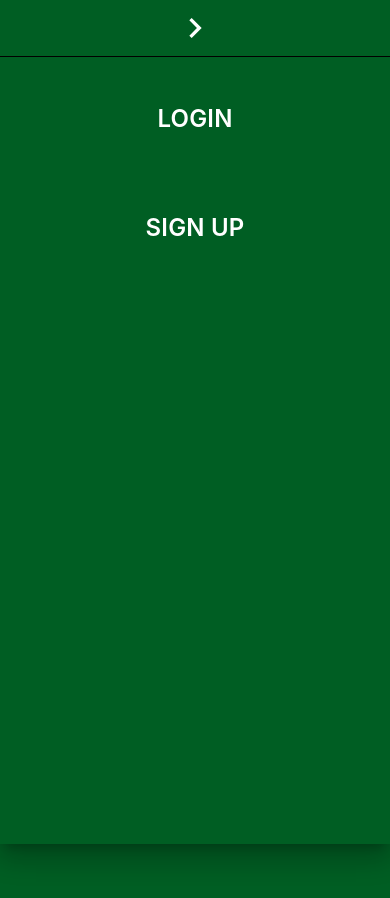
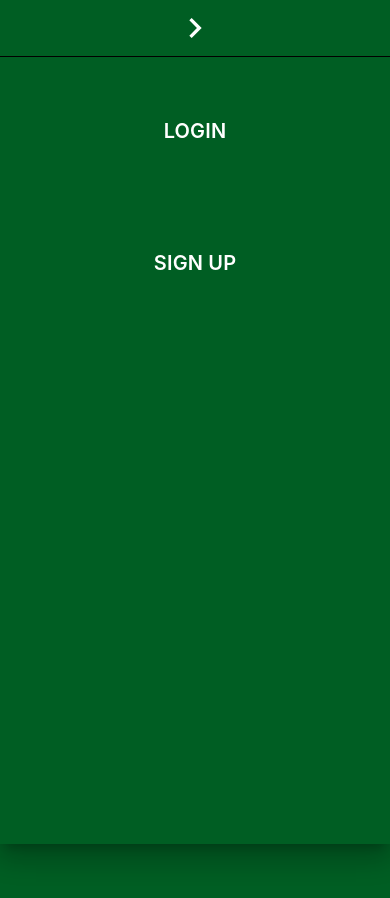
Before and after one commit to tylerpgen/golf-scores, a React (Vite) app in the folder client/: page / in a window 390 px wide. Both pictures are taken after a click on the button 346 px from the left and 28 px from the top of the page. Built offline with nearby package versions, Linux system fonts and the light colour scheme.

Commit message:
changed mobile drawer to match navbar

```diff
--- a/client/src/components/Navbar.jsx
+++ b/client/src/components/Navbar.jsx
@@ -8,6 +8,7 @@ import {
   Typography,
   Divider,
   List,
+  Box,
   ListItem,
   Button,
 } from "@mui/material";
@@ -18,11 +19,6 @@ import { useLogoutMutation } from "../features/usersApiSlice";
 import { logout } from "../features/authReducer";
 import MenuIcon from "@mui/icons-material/Menu";
 import ChevronRightIcon from "@mui/icons-material/ChevronRight";
-
-const navigationLinks = [
-  { name: "Login", href: "/login" },
-  { name: "Sign Up", href: "/register" },
-];
 
 const Navbar = () => {
   const isNonMobileScreens = useMediaQuery("(min-width: 1000px)");
@@ -133,30 +129,80 @@ const Navbar = () => {
         </IconButton>
         <Divider sx={{ backgroundColor: "black", height: "1px" }} />
         <List>
-          {navigationLinks.map((item, index) => (
-            <ListItem
-              key={index}
+          {userInfo ? (
+            <>
+              <Box align="center" sx={{ display: "flex", flexDirection: "column", justifyContent: "space-between" }}>
+                <Link
+                  color="white"
+                  variant="button"
+                  underline="none"
+                  href={"/profile"}
                   sx={{
-                display: "flex",
-                flexDirection: "column",
-                justifyContent: "center",
-                alignItems: "center",
-                height: "100%",
+                    my: "50px",
+                    "&:hover": { textDecoration: "none" },
                   }}
                 >
+                  <Typography variant="h6" fontWeight="600" fontFamily="Inter">
+                    Profile
+                  </Typography>
+                </Link>
+
                 <Link
-                color="textPrimary"
+                  color="white"
                   variant="button"
                   underline="none"
-                href={item.href}
-                sx={{ color: "white", "&:hover": { color: "white" } }}
+                  href={"/scores"}
+                  sx={{
+                    my: "50px",
+                    "&:hover": { textDecoration: "none" },
+                  }}
                 >
-                <Typography variant="h6" fontWeight="600" fontFamily="Inter" sx={{ fontSize: "1.5rem" }}>
-                  {item.name}
+                  <Typography variant="h6" fontWeight="600" fontFamily="Inter">
+                    Scores
                   </Typography>
                 </Link>
-            </ListItem>
-          ))}
+
+                <Button
+                  color="white"
+                  variant="button"
+                  underline="none"
+                  sx={{ my: "50px", color: "white", "&:hover": { textDecoration: "none" } }}
+                  onClick={logoutHandler}
+                >
+                  <Typography variant="h6" fontWeight="600" fontFamily="Inter">
+                    Logout
+                  </Typography>
+                </Button>
+              </Box>
+            </>
+          ) : (
+            <>
+              <Box align="center" sx={{ display: "flex", flexDirection: "column", justifyContent: "space-between" }}>
+                <Link
+                  color="white"
+                  variant="button"
+                  underline="none"
+                  href={"/login"}
+                  sx={{ my: "50px", "&:hover": { textDecoration: "none" } }}
+                >
+                  <Typography variant="h6" fontWeight="600" fontFamily="Inter">
+                    Login
+                  </Typography>
+                </Link>
+                <Link
+                  color="white"
+                  variant="button"
+                  underline="none"
+                  href={"/register"}
+                  sx={{ my: "50px", "&:hover": { textDecoration: "none" } }}
+                >
+                  <Typography variant="h6" fontWeight="600" fontFamily="Inter">
+                    Sign Up
+                  </Typography>
+                </Link>
+              </Box>
+            </>
+          )}
         </List>
       </SwipeableDrawer>
     </AppBar>
--- a/client/src/pages/ScoresPage.jsx
+++ b/client/src/pages/ScoresPage.jsx
@@ -231,13 +231,13 @@ const ScoresPage = () => {
                             transition: "all 0.1s ease-in-out",
                           },
                           [theme.breakpoints.up("lg")]: {
-                            fontSize: "2rem",
+                            fontSize: "1.5rem",
 
                             width: "fit-content",
                           },
                         }}
                       >
-                        Create
+                        Create Score
                       </Button>
                     </FormControl>
                   </form>
```
Lines whose indentation alone changed are shown as unchanged.
